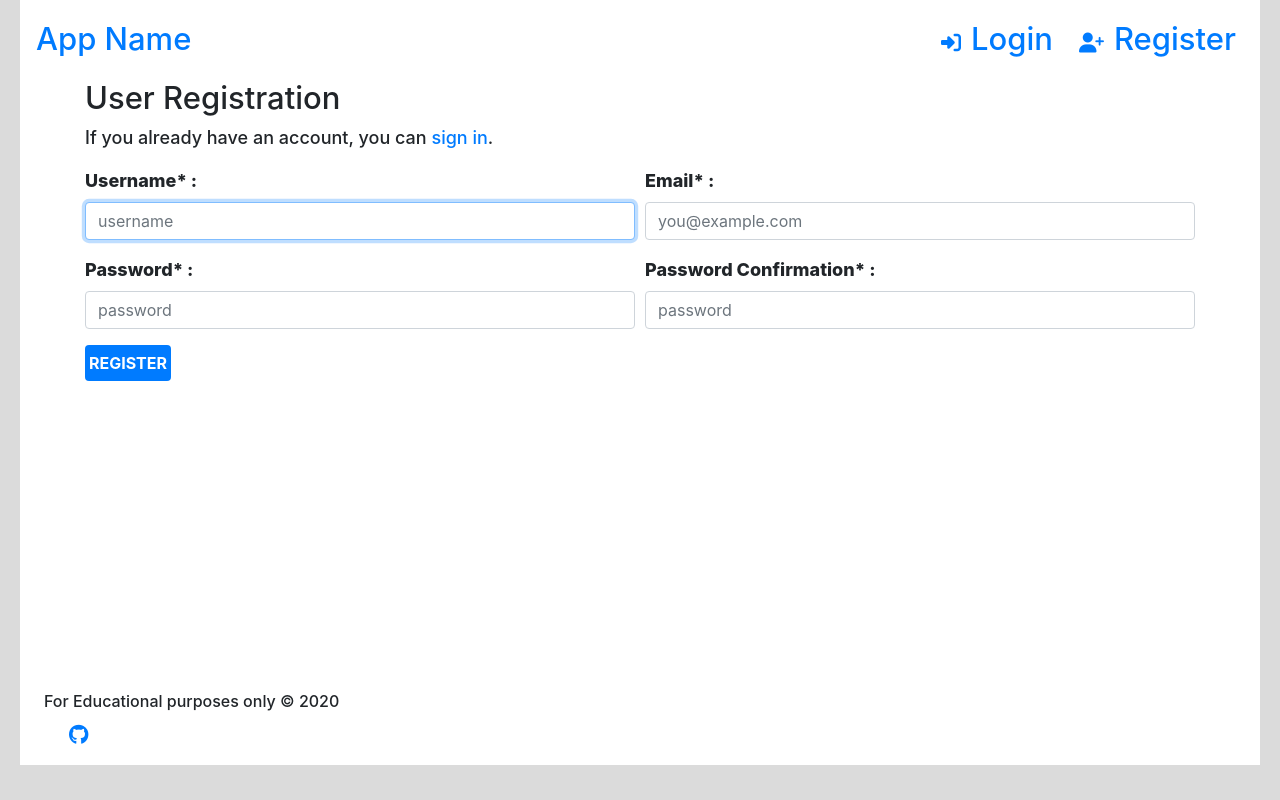
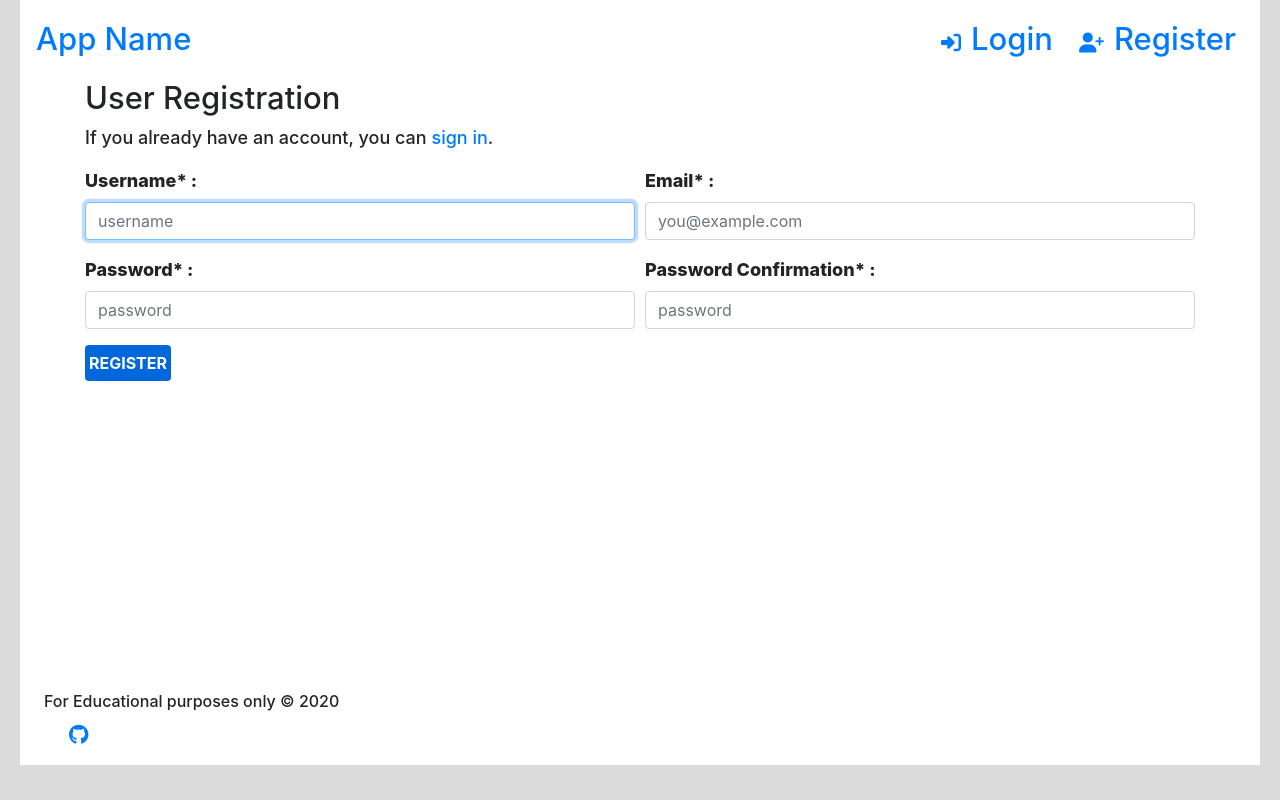
Before and after one commit to maliahavlicek/ci_hackathon_july_2020, a Django app: page /accounts/register/ in a window 1280 px wide. Run offline with Django 3.2, Linux system fonts and the light colour scheme; some libraries are stand-ins or nearby versions.

```diff
--- a/static/css/styles.css
+++ b/static/css/styles.css
@@ -1,4 +1,7 @@
-
+/* colors */
+:root {
+    --link: #0068DB;
+}
 /* smooth scrolling */
 html {
     scroll-behavior: smooth;
@@ -113,7 +116,7 @@ button.btn, input.btn, a.btn {
     text-transform: uppercase;
     border: none;
     cursor: pointer;
-    background: var(--blue);
+    background: var(--link);
     color: white;
 }
 
```
